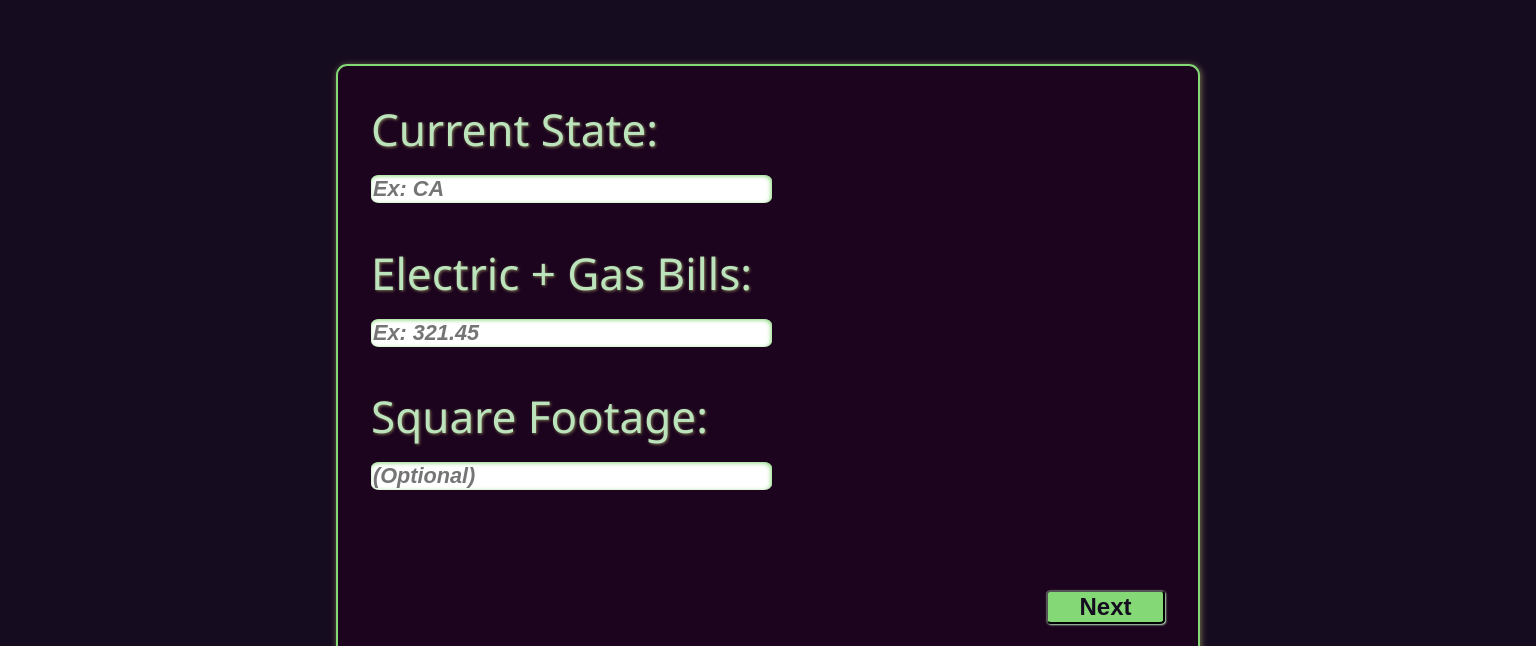
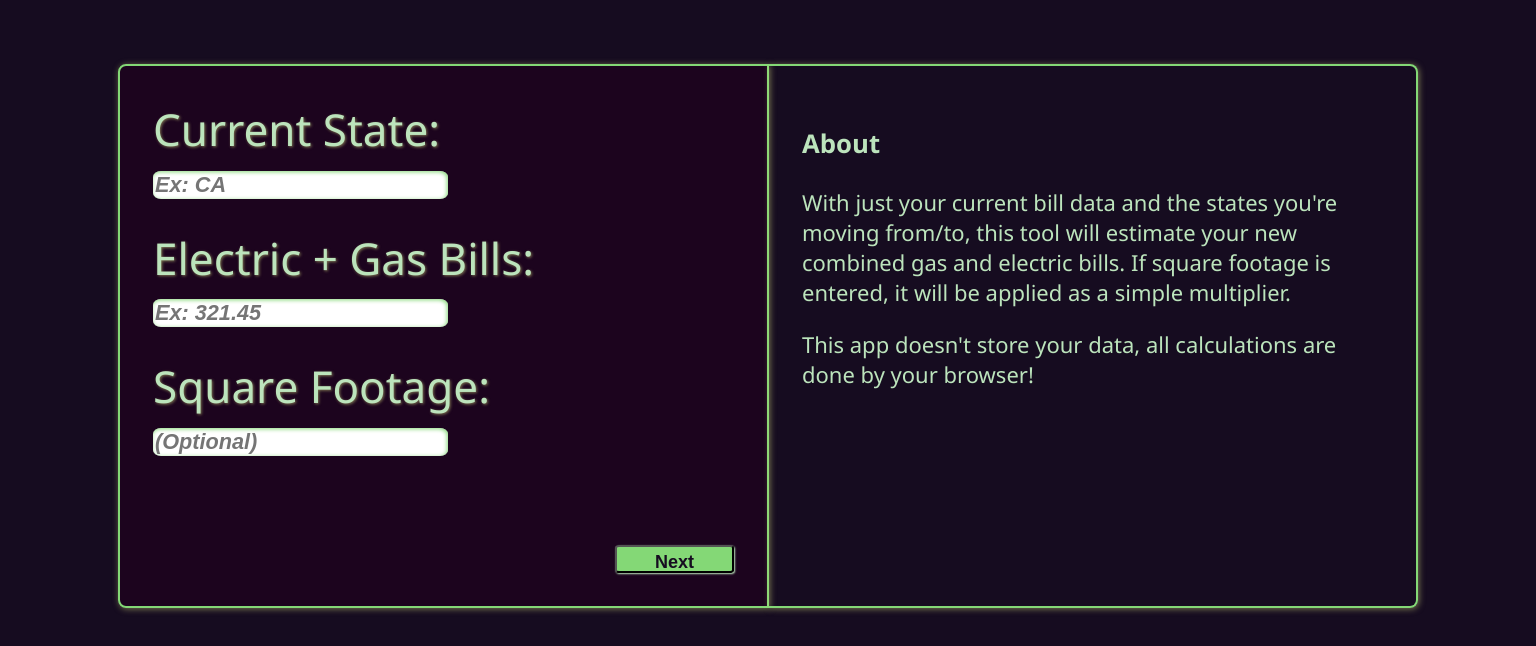
Before and after one commit to Moving-Tools/Moving-Tools.github.io, a plain HTML site: page index.html in a window 1536 px wide. Shown: the part 289-935 px from the top of the page. Drawn offline with Linux system fonts and the light colour scheme; a web font is replaced by a local one.

Commit message:
About section added as adjacent panel to form.

```diff
--- a/css/styles.css
+++ b/css/styles.css
@@ -125,22 +125,25 @@ nav #hamburger:hover {
     margin: 0 10%;
 }
 
+form, #info {
+    border: 2px solid var(--foreground2);
+    padding: 3% 6%;
+    margin: 0;
+    box-shadow: 1px 1px 6px var(--shadow1);
+}
+
 form {
     display: flex;
     flex-direction: column;
-    padding: 3% 3% 3% 3%;
-    margin: 0;
-    border: 2px solid var(--foreground2);
-    border-radius: 1vh;
+    border-radius: 1vh 1vh 0 0;
     background-color: var(--background290);
-    /* background-image: url("../img/random-grey-variations.png"); */
-    box-shadow: 1px 1px 6px var(--shadow1);
     text-shadow: 1px 1px 3px var(--shadow1);
 }
 
-.info {
-    margin: 0 10%;
-    padding: 3%;
+#info {
+    border-top: none;
+    border-radius: 0 0 1vh 1vh;
+    font-size: calc(15px + 0.3vw + 0.3vh);
 }
 
 input {
@@ -180,7 +183,7 @@ p > span:last-child {
 
 #next {
     width: calc(30px + 9vw);
-    height: calc(10px + 3vh);
+    height: calc(12px + 2vh);
     align-self: flex-end;
     font-size: calc(8px + 0.5vw + 0.5vh);
     font-weight: 600;
@@ -258,22 +261,23 @@ footer {
     #circles {
         font-size: 54px;
     }
-    form {
-        width: 794px;
+    form, #info {
+        width: 640px;
         justify-self: center;
         margin: auto;
         padding: 33px;
-        border-radius: 11px;
+    }
+    #form {
+        padding-bottom: -20px;
     }
     #menu {
         width: 178px;
         font-size: 33px;
     }
     #next {
+        padding: 5px 0px;
         width: 119px;
-        font-size: 24px;
-        padding: 0;
-        margin: 0;
+        font-size: 18px;
     }
     #large-menu {
         font-size: 33px;
@@ -282,3 +286,26 @@ footer {
         font-size: 11px;
     }
 }
+
+@media only screen and (min-width: 1401px) {
+    form, #info {
+        flex-grow: 1;
+        margin: 0;
+    }
+    form {
+        flex-grow: 1;
+        border-radius: 1vh 0 0 1vh;
+    }
+    #info {
+        flex-grow: 1;
+        border-left: none;
+        border-top: 2px solid var(--foreground2);
+        border-radius: 0 1vh 1vh 0;
+    }
+    #center {
+        flex-direction: row;
+        max-width: 1300px;
+        margin-left: auto;
+        margin-right: auto;
+    }
+}
--- a/index.html
+++ b/index.html
@@ -69,7 +69,6 @@
                 <span id="origin_state_error">Please enter a 2-letter state code.</span>
                 <input type="text" id="origin_state" name="origin_state" placeholder="Ex: CA" required>
 
-
                 <label for="origin_bill">Electric + Gas Bills:</label>
                 <span id="origin_bill_error">Please enter a dollar value ($ and . symbols are okay).</span>
                 <input type="text" id="origin_bill" name="origin_bill" placeholder="Ex: 321.45" required>
@@ -77,20 +76,19 @@
                 <label for="origin_sqft">Square Footage:</label>
                 <input type="text" id="origin_sqft" name="origin_sqft" placeholder="(Optional)">
 
-                <br>
                 <button type="button" value="Next" onclick="nextStep()" id="next">Next</button>
 
             </form>
-            <info id="info">
+            <div id="info">
                 <h3>About</h3>
                 <span>
                 <p>With just your current bill data and the states you're moving from/to, this tool will estimate
                     your new combined gas and electric bills. If square footage is entered, it will be applied as
-                    a simple multiplier. More accurate values would depend on many other factors.
+                    a simple multiplier.
                 </p>
                 <p>This app doesn't store your data, all calculations are done by your browser!</p>
                 </span>
-            </info>
+            </div>
         </div>
 
         <footer>
--- a/js/dropdown.js
+++ b/js/dropdown.js
@@ -69,6 +69,15 @@ function showAbout() {
         top: document.getElementById('info').getBoundingClientRect().top,
         behavior: 'smooth'
     });
+    document.getElementById('info').innerHTML = `<h3>About</h3>
+                <span>
+                <p>With just your current bill data and the states you're moving from/to, this tool will estimate
+                    your new combined gas and electric bills. If square footage is entered, it will be applied as
+                    a simple multiplier.
+                </p>
+                <p>This app doesn't store your data, all calculations are done by your browser!</p>
+                </span>`
+
 }
 
 // Dark Mode vars
```
Also changed, not shown: img/bridge-1835647_1920.jpg (added), img/city-182223_1920.jpg (added), img/kuala-lumpur-1820944_1920.jpg (added), img/skyline-839795_1920.jpg (added), img/skyscrapers-1598418_1920.jpg (added), 1 other file.
